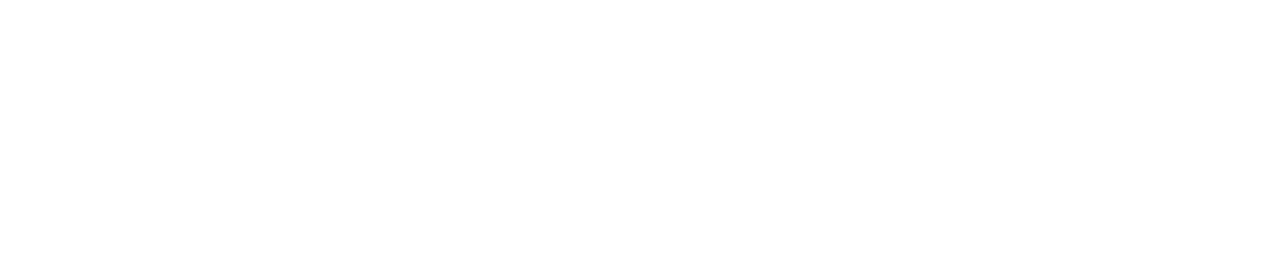
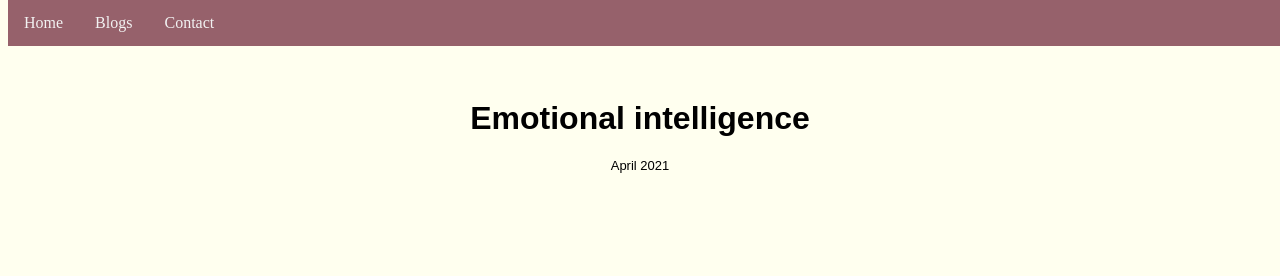
Before and after one commit to nzlaura/nzlaura.github.io, a plain HTML site: page blog/emotional-intelligence.html in a window 1280 px wide. Drawn offline with Linux system fonts and the light colour scheme.

Commit message:
added framework and link for new blog

```diff
--- a/blog/emotional-intelligence.html
+++ b/blog/emotional-intelligence.html
@@ -0,0 +1,21 @@
+<!DOCTYPE html>
+<html>
+  <head>
+    <title>Laura's Blog </title>
+    <meta charset="UTF-8">
+    <link href="../styles/main.css" rel="stylesheet" type="text/css">
+  </head>
+
+  <body class="background-colour main">
+      <div class="navbar">
+        <a href="../index.html">Home</a>
+        <a href="../blog.html">Blogs</a>
+        <a href="../contact.html">Contact</a>
+        </div>
+    <h1> Emotional intelligence </h1>
+
+    <h2>April 2021</h2>
+
+
+  </body>
+</html>
```
Also changed, not shown: blog.html (+1 -0 lines).
